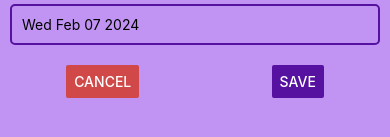
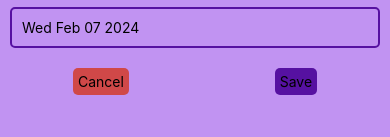
Before and after one commit to jeffrey615-creator/Assignment-2, a React Native app: screen /AddActivity in a window 390 px wide. Shown: the part 461-598 px from the top of the page. Built offline with nearby package versions, Linux system fonts and the light colour scheme.

Commit message:
use PressableButton replace all buttons

```diff
--- a/Screens/AddActivity.js
+++ b/Screens/AddActivity.js
@@ -1,5 +1,5 @@
 import React, { useState } from 'react';
-import { Alert, Button, SafeAreaView, StyleSheet, TextInput, View, Text } from 'react-native';
+import { Alert, SafeAreaView, StyleSheet, TextInput, View, Text } from 'react-native';
 import { useNavigation } from '@react-navigation/native';
 import { useActivities } from '../ActivityContext';
 import DropDownPicker from 'react-native-dropdown-picker';
@@ -7,6 +7,7 @@ import DateTimePicker from '@react-native-community/datetimepicker';
 import { colors } from '../Color';
 import { writeToDB, updateInDB } from '../firebase-files/firestoreHelper';
 import Checkbox from 'expo-checkbox';
+import PressableButton from '../components/PressableButton';
 
 export default function AddActivity({route}) {
   const initialValues = route.params?.initialValues;
@@ -167,16 +168,18 @@ export default function AddActivity({route}) {
         )
       }
       <View style={styles.buttonContainer}>
-        <Button
-          title="Cancel"
-          onPress={() => navigation.goBack()}
-          color={colors.red}
-        />
-        <Button
-          title="Save"
-          onPress={isEditMode ? showUpdateConfirmation : handleAddActivity}
-          color={colors.darkPurple}
-        />
+        <PressableButton
+          onPressFunction={() => navigation.goBack()}
+          customStyle={[styles.pressableButton, { backgroundColor: colors.red }]} // Adjust style as needed
+        >
+          <Text style={styles.pressableButtonText}>Cancel</Text>
+        </PressableButton>
+        <PressableButton
+          onPressFunction={isEditMode ? showUpdateConfirmation : handleAddActivity}
+          customStyle={[styles.pressableButton, { backgroundColor: colors.darkPurple }]} // Adjust style as needed
+        >
+          <Text style={styles.pressableButtonText}>Save</Text>
+        </PressableButton>
       </View>
       </View>
 
--- a/Screens/Start.js
+++ b/Screens/Start.js
@@ -1,7 +1,8 @@
 import React, { useState } from 'react';
-import { View, Text, TextInput, Button, StyleSheet, SafeAreaView, TouchableOpacity } from 'react-native';
+import { View, Text, TextInput, StyleSheet, SafeAreaView } from 'react-native';
 import { useNavigation } from '@react-navigation/native';
 import { colors } from '../Color';
+import PressableButton from '../components/PressableButton';
 
 
 export default function Start() {
@@ -65,7 +66,6 @@ export default function Start() {
   return (
     <SafeAreaView style={styles.container}>
       {/* Email Input */}
-
       <Text style={styles.text}>Email Address</Text>
       <TextInput
         style={styles.input}
@@ -84,22 +84,25 @@ export default function Start() {
         onChangeText={changePhoneNumberHandler}
       />
       {phoneNumberError ? <Text>{phoneNumberError}</Text> : null}
+
       <View style={styles.buttonsContainer}>
         {/* Reset Button */}
-        <TouchableOpacity
-          onPress={cancelHandler}
-          style={[styles.button, styles.resetButton]}
+        <PressableButton
+          onPressFunction={cancelHandler}
+          customStyle={[styles.button, styles.resetButton]}
         >
           <Text style={styles.resetText}>Reset</Text>
-        </TouchableOpacity>
+        </PressableButton>
+
         {/* Start Button */}
-        <TouchableOpacity
-          onPress={confirmHandler}
-          style={styles.button}
+        <PressableButton
+          onPressFunction={confirmHandler}
+          customStyle={styles.button}
+          customDisabledStyle={isButtonDisabled ? styles.disabledButton : {}}
           disabled={isButtonDisabled}
         >
           <Text style={[styles.buttonText, isButtonDisabled ? styles.disabledText : styles.enabledText]}>Start</Text>
-        </TouchableOpacity>
+        </PressableButton>
       </View>
     </SafeAreaView>
   );
```
Lines whose indentation alone changed are shown as unchanged.
